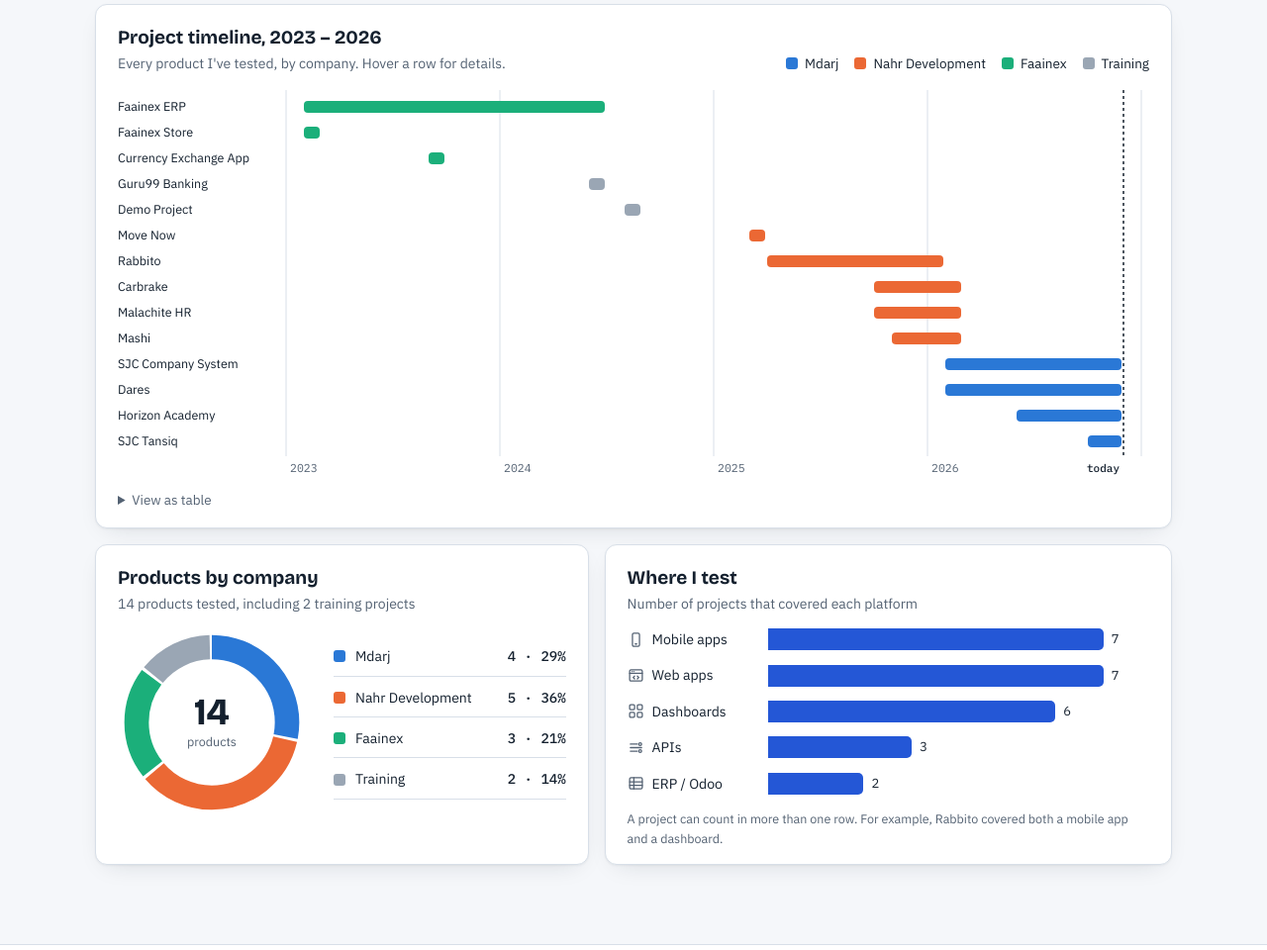
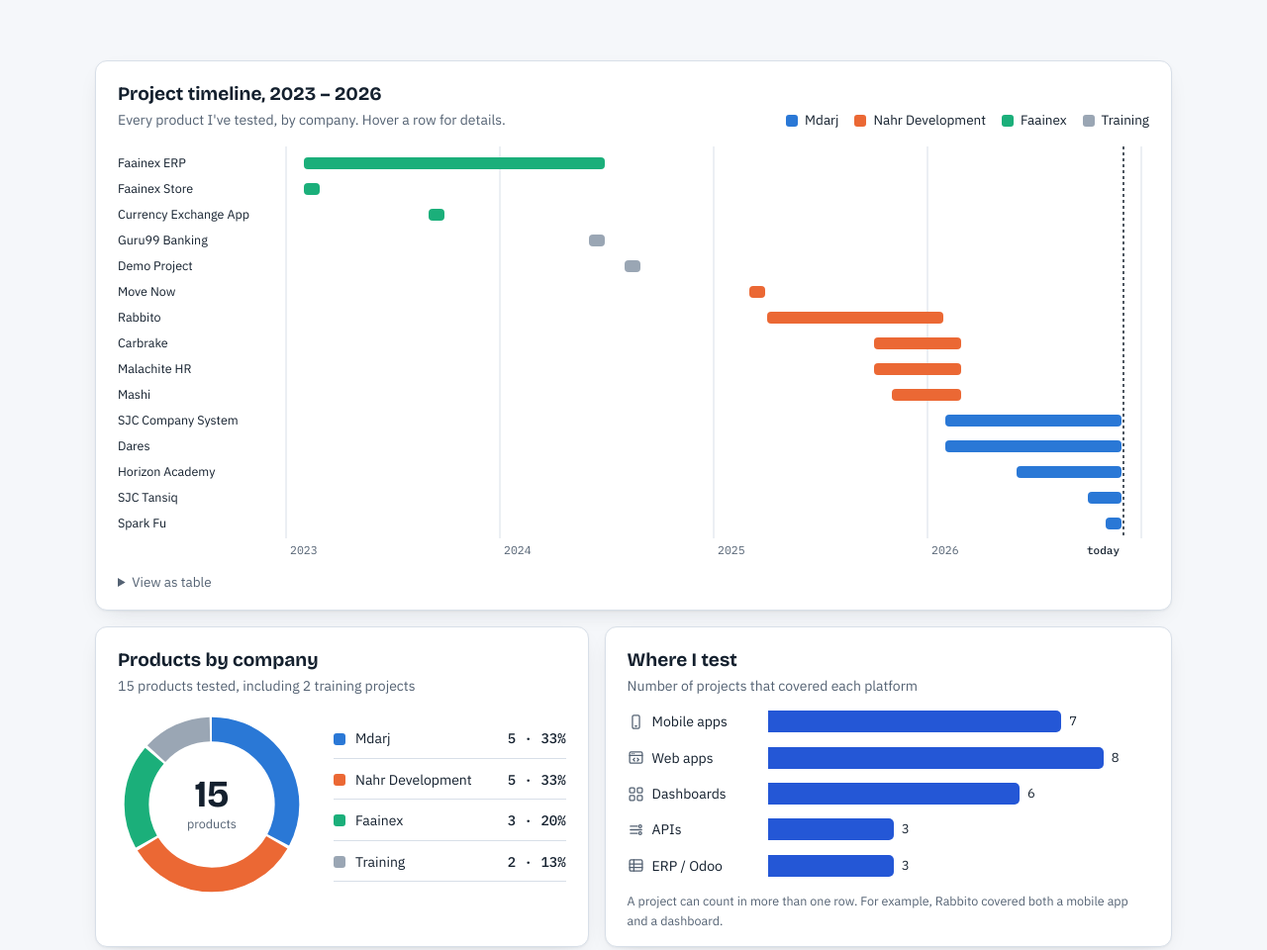
Before and after one commit to sherouk2022/sherouk2022.github.io, a plain HTML site: page index.html in a window 1280 px wide. Shown: the part 2956-3916 px from the top of the page at 99% size. Drawn offline with nearby package versions, Linux system fonts and the light colour scheme.

Commit message:
Add Spark Fu marketplace project and refresh downloadable CV
Co-Authored-By: Claude Opus 5.5 <noreply@anthropic.com>

```diff
--- a/index.html
+++ b/index.html
@@ -370,10 +370,10 @@ footer a { color: var(--code-dim); }
 .hbar .lab { display: flex; align-items: center; gap: 8px; }
 .hbar .lab .ic { width: 17px; height: 17px; color: var(--muted); }
 .hbar .trk { position: relative; height: 22px; }
-.hbar .val { height: 100%; width: calc(var(--v) / 7 * 88%); min-width: 22px; background: var(--accent); border-radius: 0 5px 5px 0; position: relative; }
+.hbar .val { height: 100%; width: calc(var(--v) / 8 * 88%); min-width: 22px; background: var(--accent); border-radius: 0 5px 5px 0; position: relative; }
 .js .hbar .val { transform: scaleX(0); transform-origin: left; transition: transform 1s cubic-bezier(.3,.7,.3,1); }
 .js .in .hbar .val { transform: scaleX(1); }
-.hbar .num-l { position: absolute; top: 50%; transform: translateY(-50%); left: calc(var(--v) / 7 * 88% + 8px); font-family: var(--font-mono); font-size: 13px; color: var(--ink); }
+.hbar .num-l { position: absolute; top: 50%; transform: translateY(-50%); left: calc(var(--v) / 8 * 88% + 8px); font-family: var(--font-mono); font-size: 13px; color: var(--ink); }
 .chart-note { font-size: 12.5px; color: var(--muted); margin-top: 14px; }
 @media (max-width: 900px) { .insights { grid-template-columns: 1fr; } }
 @media (max-width: 420px) { .hbar { grid-template-columns: 104px 1fr; font-size: 13px; } #donut { margin-inline: auto; } }
@@ -558,7 +558,7 @@ footer a { color: var(--code-dim); }
   <div class="wrap">
     <div class="sec-head reveal">
       <span class="eyebrow">Experience</span>
-      <h2>Three companies, twelve products, one standard</h2>
+      <h2>Three companies, thirteen products, one standard</h2>
       <p>I started in QA alongside project management, which taught me to test with delivery dates, stakeholders and real customers in mind.</p>
     </div>
     <div class="rail">
@@ -566,9 +566,10 @@ footer a { color: var(--code-dim); }
         <div class="when"><span class="mono" style="background:var(--s-mdarj)">M</span><b>Mdarj</b>Feb 2026 – Present<br>Alexandria, Egypt</div>
         <div>
           <h3>Quality Control Engineer (Software Tester)</h3>
-          <p class="intro">I test 4 products on web, Odoo and mobile: the SJC Tansiq Hajj camps portal, Horizon Academy, the SJC Odoo &amp; mobile system and Dares.</p>
+          <p class="intro">I test 5 products on web, Odoo and mobile: the SJC Tansiq Hajj camps portal, the Spark Fu marketplace, Horizon Academy, the SJC Odoo &amp; mobile system and Dares.</p>
           <ul>
             <li>Designed a role-based test plan for SJC Tansiq: <b>4,817 test cases</b>, 888 functional and 34 end-to-end scenarios across 16 modules and 6 user roles.</li>
+            <li>Designed a role-based test plan for Spark Fu, a bilingual Odoo marketplace: <b>110 scenarios</b> and <b>178 Arabic/English test cases</b> across 18 modules, traced to spec references.</li>
             <li>Built a Selenium 4 / Java 17 / Cucumber 7 BDD framework (Page Object Model, JUnit 5, AssertJ, Maven) and automated <b>1,200+ scenarios</b>.</li>
             <li>Wrote a Python tool that generates Cucumber feature files from the Excel test plan, keeping every case ID as a tag.</li>
             <li>Automated the email-OTP login with session reuse, so a full regression run needs only <b>1 OTP</b>.</li>
@@ -621,7 +622,7 @@ footer a { color: var(--code-dim); }
           <span><i style="background:var(--s-training)"></i>Training</span>
         </div>
       </div>
-      <div id="timeline" role="img" aria-label="Gantt chart of 14 projects from February 2023 to today, grouped by company. The same data is in the table below."></div>
+      <div id="timeline" role="img" aria-label="Gantt chart of 15 projects from February 2023 to today, grouped by company. The same data is in the table below."></div>
       <div class="tip" id="tip" role="presentation"></div>
       <details>
         <summary>View as table</summary>
@@ -631,20 +632,20 @@ footer a { color: var(--code-dim); }
 
     <div class="insights">
       <div class="chart-card reveal">
-        <div class="chart-head"><div><h3>Products by company</h3><p>14 products tested, including 2 training projects</p></div></div>
+        <div class="chart-head"><div><h3>Products by company</h3><p>15 products tested, including 2 training projects</p></div></div>
         <div class="donut-wrap">
-          <div id="donut" role="img" aria-label="Donut chart: Mdarj 4, Nahr Development 5, Faainex 3, Training 2. Total 14 products."><div class="center"><b>14</b><span>products</span></div></div>
+          <div id="donut" role="img" aria-label="Donut chart: Mdarj 5, Nahr Development 5, Faainex 3, Training 2. Total 15 products."><div class="center"><b>15</b><span>products</span></div></div>
           <div class="dlegend" id="dlegend"></div>
         </div>
       </div>
       <div class="chart-card reveal">
         <div class="chart-head"><div><h3>Where I test</h3><p>Number of projects that covered each platform</p></div></div>
-        <div class="hbars" role="img" aria-label="Bar chart: Mobile apps 7 projects, Web apps 7, Admin dashboards 6, APIs 3, ERP and Odoo 2.">
+        <div class="hbars" role="img" aria-label="Bar chart: Mobile apps 7 projects, Web apps 8, Admin dashboards 6, APIs 3, ERP and Odoo 3.">
           <div class="hbar"><span class="lab"><svg class="ic"><use href="#i-mobile"/></svg>Mobile apps</span><div class="trk"><div class="val" style="--v:7"></div><span class="num-l" style="--v:7">7</span></div></div>
-          <div class="hbar"><span class="lab"><svg class="ic"><use href="#i-browser"/></svg>Web apps</span><div class="trk"><div class="val" style="--v:7"></div><span class="num-l" style="--v:7">7</span></div></div>
+          <div class="hbar"><span class="lab"><svg class="ic"><use href="#i-browser"/></svg>Web apps</span><div class="trk"><div class="val" style="--v:8"></div><span class="num-l" style="--v:8">8</span></div></div>
           <div class="hbar"><span class="lab"><svg class="ic"><use href="#i-grid"/></svg>Dashboards</span><div class="trk"><div class="val" style="--v:6"></div><span class="num-l" style="--v:6">6</span></div></div>
           <div class="hbar"><span class="lab"><svg class="ic"><use href="#i-api"/></svg>APIs</span><div class="trk"><div class="val" style="--v:3"></div><span class="num-l" style="--v:3">3</span></div></div>
-          <div class="hbar"><span class="lab"><svg class="ic"><use href="#i-table"/></svg>ERP / Odoo</span><div class="trk"><div class="val" style="--v:2"></div><span class="num-l" style="--v:2">2</span></div></div>
+          <div class="hbar"><span class="lab"><svg class="ic"><use href="#i-table"/></svg>ERP / Odoo</span><div class="trk"><div class="val" style="--v:3"></div><span class="num-l" style="--v:3">3</span></div></div>
         </div>
         <p class="chart-note">A project can count in more than one row. For example, Rabbito covered both a mobile app and a dashboard.</p>
       </div>
@@ -730,18 +731,19 @@ footer a { color: var(--code-dim); }
   <div class="wrap">
     <div class="sec-head reveal">
       <span class="eyebrow">Projects</span>
-      <h2>Fourteen products tested</h2>
-      <p>Food delivery, car services, transport, HR, ERP, e-commerce, education, Quran study circles and Hajj operations, on web, mobile and dashboards.</p>
+      <h2>Fifteen products tested</h2>
+      <p>Food delivery, car services, transport, HR, ERP, e-commerce, industrial marketplaces, education, Quran study circles and Hajj operations, on web, mobile and dashboards.</p>
     </div>
     <div class="filters" role="group" aria-label="Filter projects by company">
-      <button type="button" data-f="all" aria-pressed="true">All<span class="c">14</span></button>
-      <button type="button" data-f="mdarj" aria-pressed="false"><i style="background:var(--s-mdarj)"></i>Mdarj<span class="c">4</span></button>
+      <button type="button" data-f="all" aria-pressed="true">All<span class="c">15</span></button>
+      <button type="button" data-f="mdarj" aria-pressed="false"><i style="background:var(--s-mdarj)"></i>Mdarj<span class="c">5</span></button>
       <button type="button" data-f="nahr" aria-pressed="false"><i style="background:var(--s-nahr)"></i>Nahr Development<span class="c">5</span></button>
       <button type="button" data-f="faainex" aria-pressed="false"><i style="background:var(--s-faainex)"></i>Faainex<span class="c">3</span></button>
       <button type="button" data-f="training" aria-pressed="false"><i style="background:var(--s-training)"></i>Training<span class="c">2</span></button>
     </div>
     <div class="grid" id="project-grid">
       <article class="card" data-co="mdarj"><div class="top"><h3>SJC Tansiq</h3><span class="date">Oct 2026 – now</span></div><p class="what"><svg class="ic"><use href="#i-browser"/></svg>Hajj camps management portal · Web</p><ul><li>4,817-case role-based test plan, 16 modules, 6 roles</li><li>1,200+ automated BDD scenarios</li><li>Security: access control and XSS checks</li></ul><div class="meta"><span class="tag-co">Mdarj</span><span class="chip">Selenium</span><span class="chip">Cucumber</span><span class="chip">Java</span></div></article>
+      <article class="card" data-co="mdarj"><div class="top"><h3>Spark Fu</h3><span class="date">Nov 2026 – now</span></div><p class="what"><svg class="ic"><use href="#i-browser"/></svg>Bilingual B2B equipment marketplace · Odoo</p><ul><li>110 role-based scenarios across website, vendor portal and Odoo back office</li><li>178 Arabic/English test cases, 18 modules, P1–P3</li><li>OTP and Google login, buy/rent, cart, payment, RTL/LTR and SEO</li></ul><div class="meta"><span class="tag-co">Mdarj</span><span class="chip">Odoo</span><span class="chip">E-commerce</span><span class="chip">Localization</span></div></article>
       <article class="card" data-co="mdarj"><div class="top"><h3>Horizon Academy</h3><span class="date">Jun 2026 – now</span></div><p class="what"><svg class="ic"><use href="#i-browser"/></svg>Courses &amp; services platform · Web</p><ul><li>Reviewed PRDs; wrote test cases and scenarios</li><li>UI, API and AI-assisted testing</li><li>Automated regression suites with TestNG</li></ul><div class="meta"><span class="tag-co">Mdarj</span><span class="chip">TestNG</span><span class="chip">Selenium</span><span class="chip">API</span></div></article>
       <article class="card" data-co="mdarj"><div class="top"><h3>SJC Company System</h3><span class="date">Feb 2026 – now</span></div><p class="what"><svg class="ic"><use href="#i-mobile"/></svg>Mobile app linked to an Odoo dashboard</p><ul><li>API testing for both app versions</li><li>Manual testing of the mobile versions</li><li>Exploratory and smoke testing on Odoo</li></ul><div class="meta"><span class="tag-co">Mdarj</span><span class="chip">Odoo</span><span class="chip">Postman</span><span class="chip">Mobile</span></div></article>
       <article class="card" data-co="mdarj"><div class="top"><h3>Dares</h3><span class="date">Feb 2026 – now</span></div><p class="what"><svg class="ic"><use href="#i-mobile"/></svg>Quran study circles app &amp; control panel</p><ul><li>API and regression testing</li><li>Exploratory and smoke testing on the control panel</li><li>Bug reporting and retesting</li></ul><div class="meta"><span class="tag-co">Mdarj</span><span class="chip">API</span><span class="chip">Regression</span><span class="chip">Mobile</span></div></article>
@@ -800,7 +802,7 @@ footer a { color: var(--code-dim); }
       </div>
     </div>
     <div class="skills">
-      <div class="reveal"><h3><span class="si"><svg class="ic"><use href="#i-shield"/></svg></span>Testing</h3><div class="chips"><span class="chip">Manual</span><span class="chip">Functional</span><span class="chip">Regression</span><span class="chip">Smoke</span><span class="chip">Sanity</span><span class="chip">Exploratory</span><span class="chip">Black-box</span><span class="chip">UI</span><span class="chip">Negative</span><span class="chip">Boundary</span><span class="chip">Security (access control, XSS)</span><span class="chip">Compatibility</span><span class="chip">AI-assisted</span></div></div>
+      <div class="reveal"><h3><span class="si"><svg class="ic"><use href="#i-shield"/></svg></span>Testing</h3><div class="chips"><span class="chip">Manual</span><span class="chip">Functional</span><span class="chip">Regression</span><span class="chip">Smoke</span><span class="chip">Sanity</span><span class="chip">Exploratory</span><span class="chip">Black-box</span><span class="chip">UI</span><span class="chip">Negative</span><span class="chip">Boundary</span><span class="chip">Security (access control, XSS)</span><span class="chip">Compatibility</span><span class="chip">Localization (RTL/LTR)</span><span class="chip">AI-assisted</span></div></div>
       <div class="reveal"><h3><span class="si"><svg class="ic"><use href="#i-code"/></svg></span>Automation</h3><div class="chips"><span class="chip">Selenium WebDriver</span><span class="chip">Java</span><span class="chip">Cucumber (BDD / Gherkin)</span><span class="chip">JUnit 5</span><span class="chip">TestNG</span><span class="chip">AssertJ</span><span class="chip">Page Object Model</span><span class="chip">Maven</span><span class="chip">IntelliJ IDEA</span><span class="chip">Python</span></div></div>
       <div class="reveal"><h3><span class="si"><svg class="ic"><use href="#i-api"/></svg></span>API &amp; data</h3><div class="chips"><span class="chip">Postman</span><span class="chip">Swagger / OpenAPI</span><span class="chip">Status codes</span><span class="chip">Data integrity</span><span class="chip">SQL Server</span><span class="chip">MySQL</span></div></div>
       <div class="reveal"><h3><span class="si"><svg class="ic"><use href="#i-doc"/></svg></span>Test design &amp; documentation</h3><div class="chips"><span class="chip">Test plans</span><span class="chip">E2E scenarios</span><span class="chip">Test cases</span><span class="chip">Traceability</span><span class="chip">Test reports</span><span class="chip">BRD / PRD / SRS review</span><span class="chip">Severity &amp; priority</span></div></div>
@@ -972,7 +974,8 @@ footer a { color: var(--code-dim); }
     ['SJC Company System', 'mdarj', '2026-02', null, 'Mobile app + Odoo dashboard'],
     ['Dares', 'mdarj', '2026-02', null, 'Quran study circles app'],
     ['Horizon Academy', 'mdarj', '2026-06', null, 'Courses & services platform'],
-    ['SJC Tansiq', 'mdarj', '2026-10', null, 'Hajj camps management portal']
+    ['SJC Tansiq', 'mdarj', '2026-10', null, 'Hajj camps management portal'],
+    ['Spark Fu', 'mdarj', '2026-11', null, 'Bilingual B2B equipment marketplace']
   ];
   var MONTHS = ['Jan','Feb','Mar','Apr','May','Jun','Jul','Aug','Sep','Oct','Nov','Dec'];
   var Y0 = 2023;
```
Also changed, not shown: 1 other file.
